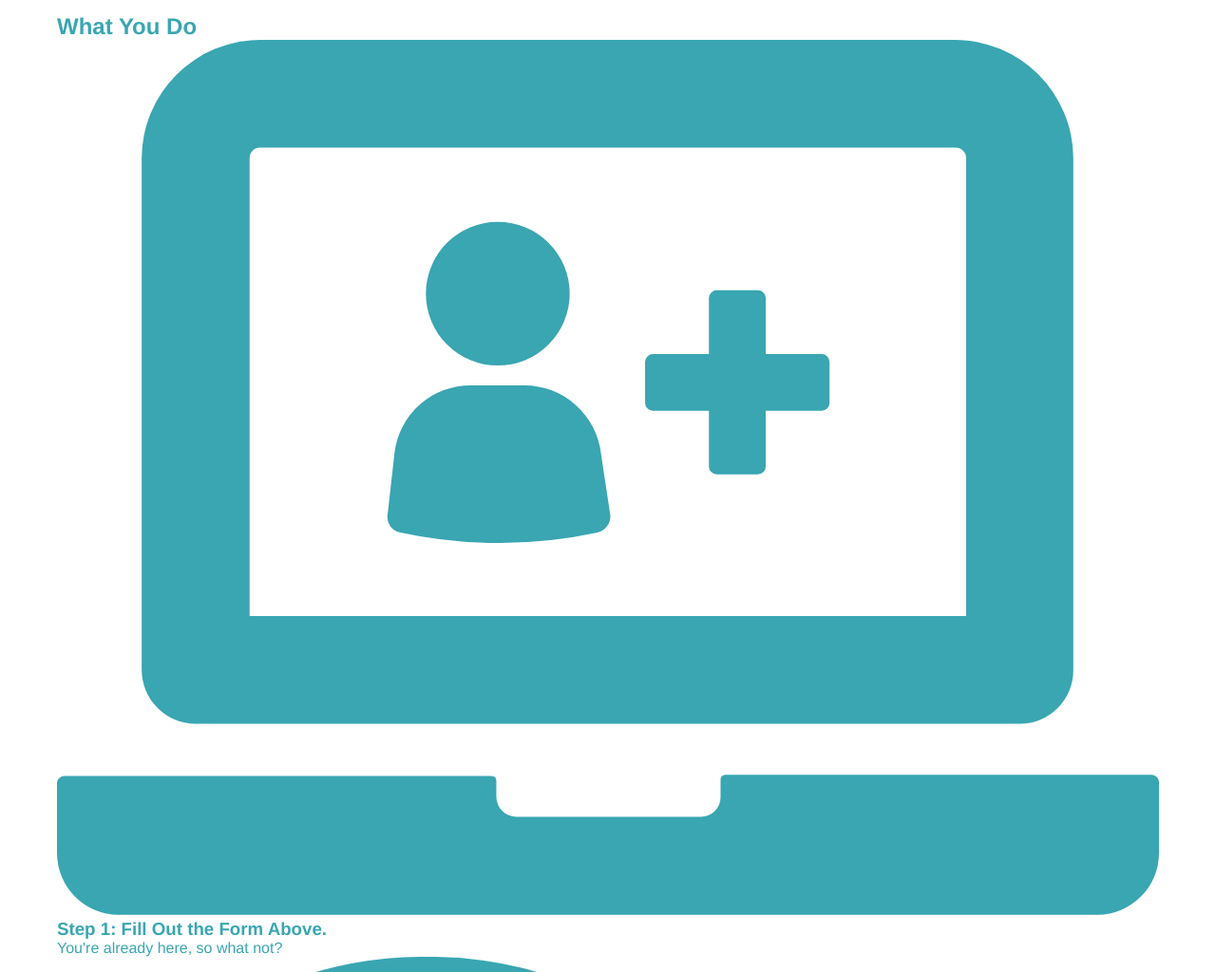
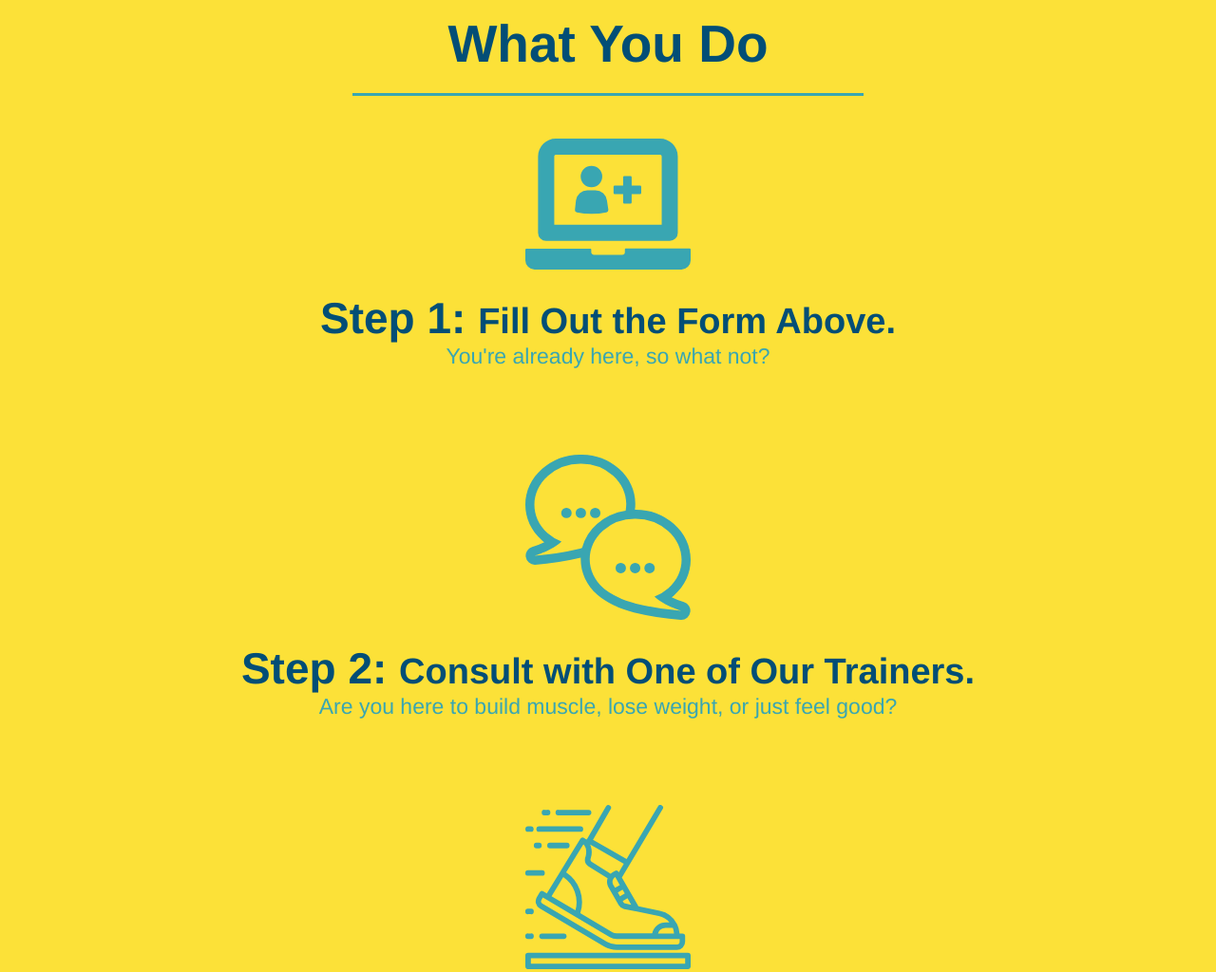
Before and after one commit to samvrny/run-buddy, a plain HTML site: page index.html in a window 1280 px wide. Shown: the part 1140-2164 px from the top of the page at 95% size. Drawn offline with Linux system fonts and the light colour scheme.

Commit message:
style what you do section

```diff
--- a/assets/css/style.css
+++ b/assets/css/style.css
@@ -130,20 +130,23 @@ footer a {
 
 /* hero style end */
 
+.section-title {
+    font-size: 55px;
+    color: #024e76;
+    margin-bottom: 35px;
+    padding: 0 100px 20px 100px;
+    display: inline-block;
+    border-bottom: 3px solid;
+}
+
 /* what we do style start */
 
 .intro {
     text-align: center;
 }
 
-.intro h2 {
-    font-size: 55px;
-    color: #024e76;
-    margin-bottom: 35px;
-    padding: 0 100px 20px 100px;
-    border-bottom: 3px solid #fce138;
-    display: inline-block;
-
+.primary-border {
+    border-color: #fce138;
 }
 
 .intro p {
@@ -153,3 +156,40 @@ footer a {
     font-size: 20px;
     margin: 0 auto;
 }
+
+/* what we do style end */
+
+/* what you do style start */
+
+.steps {
+    text-align: center;
+    background: #fce138;
+}
+
+.secondary-border {
+    border-color: #39a6b2;
+}
+
+.steps div {
+    margin-bottom: 80px;
+}
+
+.steps img {
+    width: 15%;
+    margin: 10px 0;
+}
+
+.steps h3 {
+    color: #024e76;
+    font-size: 46px;
+    margin-top: 10px;
+}
+
+.steps p {
+    color: #39a6b2;
+    font-size: 23px;
+}
+
+.steps span {
+    font-size: 38px;
+}
--- a/index.html
+++ b/index.html
@@ -76,7 +76,7 @@
 
     <section id="what-we-do" class="intro">
 
-        <h2>What We Do</h2>
+        <h2 class="section-title primary-border">What We Do</h2>
         <p>
             Butcher chicarones touseled paleo, fixie heirloom beard gentrify coloring
             book iPhone. Pop-up scenester authentic, etsy Brooklyn quinoa chia pickled.
@@ -92,37 +92,53 @@
 
     <!--"what you do" section-->
 
-    <section id="what-you-do">
+    <section id="what-you-do" class="steps">
 
-        <h2>What You Do</h2>
+        <h2 class="section-title secondary-border">What You Do</h2>
 
         <div>
             <img src="./assets/images/step-1.svg" alt="" />
-            <h3>Step 1: Fill Out the Form Above.</h3>
+            <h3>Step 1: <span>Fill Out the Form Above.</span></h3>
             <p>You're already here, so what not?</p>
         </div>
 
         <div>
             <img src="./assets/images/step-2.svg" alt="" />
-            <h3>Step 2: Consult with One of Our Trainers.</h3>
-            <p>Are you here to build muscle, lose weight, or just feel good?0</p>
+            <h3>Step 2: <span>Consult with One of Our Trainers.</span></h3>
+            <p>Are you here to build muscle, lose weight, or just feel good?</p>
         </div>
 
         <div>
             <img src="./assets/images/step-3.svg" alt="" />
-            <h3>Step 3: Get Running.</h3>
-            <p>Hit the ground running (litterally) once your trainer lays out your plan.</p>
+            <h3>Step 3: <span>Get Running.</span></h3>
+            <p>Hit the ground running (literally) once your trainer lays out your plan.</p>
         </div>
 
         <div>
             <img src="./assets/images/step-4.svg" alt="" />
-            <h3>Step 4: See Results</h3>
+            <h3>Step 4: <span>See Results</span></h3>
             <p>Bi-weekly checkins with your trainer will keep you focused.</p>
         </div>
 
     </section>
 
     <!--end "what you do" section-->
+
+    <!--meet the trainers section-->
+
+    <section>
+
+        <h2>Meet the Trainers</h2>
+
+    </section>
+
+    <!--reach out section-->
+
+    <section>
+
+        <h2>Reach Out</h2>
+
+    </section>
 
     <!--footer-->
 
```
